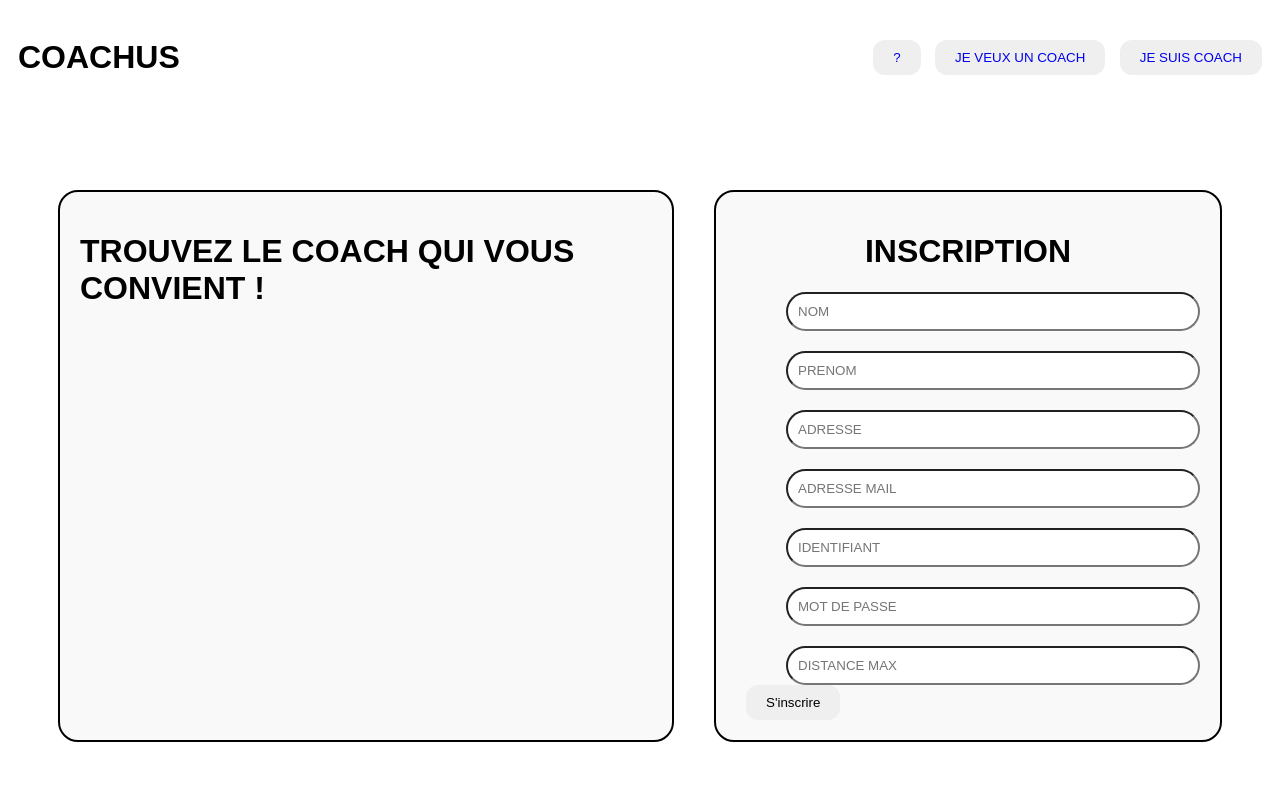
After one commit to Dimmis5/CoachUs, a PHP site: page /inscriptionsportif.php in a window 1280 px wide. The commit adds this page. Run offline with PHP 8.4, Linux system fonts and the light colour scheme.

Commit message:
modificaiton sql + ajout inscription du sportif

```diff
--- a/coachus.sql
+++ b/coachus.sql
@@ -170,7 +170,7 @@ CREATE TABLE `sport` (
 
 CREATE TABLE `sportif` (
   `id_sportif` int(11) NOT NULL,
-  `login` varchar(100) NOT NULL,
+  `identidiant` varchar(100) NOT NULL,
   `mot_de_passe` varchar(100) NOT NULL,
   `nom` varchar(100) NOT NULL,
   `prenom` varchar(100) NOT NULL,
--- /dev/null
+++ b/inscriptionsportif.php
@@ -0,0 +1,69 @@
+<!DOCTYPE html>
+<html lang="fr">
+<head>
+    <meta charset="UTF-8">
+    <meta name="viewport" content="width=device-width, initial-scale=1.0">
+    <title> INSCRIPTION </title>
+    <link rel="stylesheet" href="style.css">
+</head>
+
+<?php
+    if (!empty($erreurs)) {
+        echo "<ul>";
+        foreach ($erreurs as $erreur) {
+            echo "<li>" . $erreur . "</li>";
+        }
+        echo "</ul>";
+    }
+?>
+
+<body>
+    <div class="header-container">
+        <h1 align="left"> COACHUS </h1>
+        <div align="right" class="button-container">
+            <button> <a href="FAQ.html"> ? </a> </button>
+            <button> <a href="connexionsportif.html"> JE VEUX UN COACH </a> </button>
+            <button> <a href="connexioncoach.html"> JE SUIS COACH </a> </button>
+        </div>
+    </div>
+    <p> </p>
+    <div class='container'>
+        <div class="encadrer">
+            <h1> TROUVEZ LE COACH QUI VOUS CONVIENT ! </h1>
+        </div>
+        <form method="POST" action="Inscription du sportif.php">
+            <div class="encadrer">
+                <h1 align="center"> INSCRIPTION </h1>
+
+                <div class="search-container">
+                    <input type="text" name="nom" placeholder="NOM" required/>
+                </div>
+
+                <div class="search-container">
+                    <input type="text" name="prenom" placeholder="PRENOM"/>
+                </div>
+
+                <div class="search-container">
+                    <input type="text" name="adresse" placeholder="ADRESSE"/>
+                </div>
+
+                <div class="search-container">
+                    <input type="text" name="adresse_mail" placeholder="ADRESSE MAIL"/>
+                </div>
+
+                <div class="search-container">
+                    <input type="text" name="identifiant" placeholder="IDENTIFIANT"/>
+                </div>
+
+                <div class="search-container">
+                    <input type="password" name="mot_de_passe" placeholder="MOT DE PASSE"/>
+                </div>
+                <div class="search-container">
+                    <input type="text" name="distance_max" placeholder="DISTANCE MAX"/>
+                </div>
+                <button type="submit">S'inscrire</button>
+            </div>
+        </form>
+    </div>
+</body>
+</html>
```
Also changed, not shown: Profil du coach.php (+37 -14 lines), inscription du sportif.php (added, +57 -0 lines).
